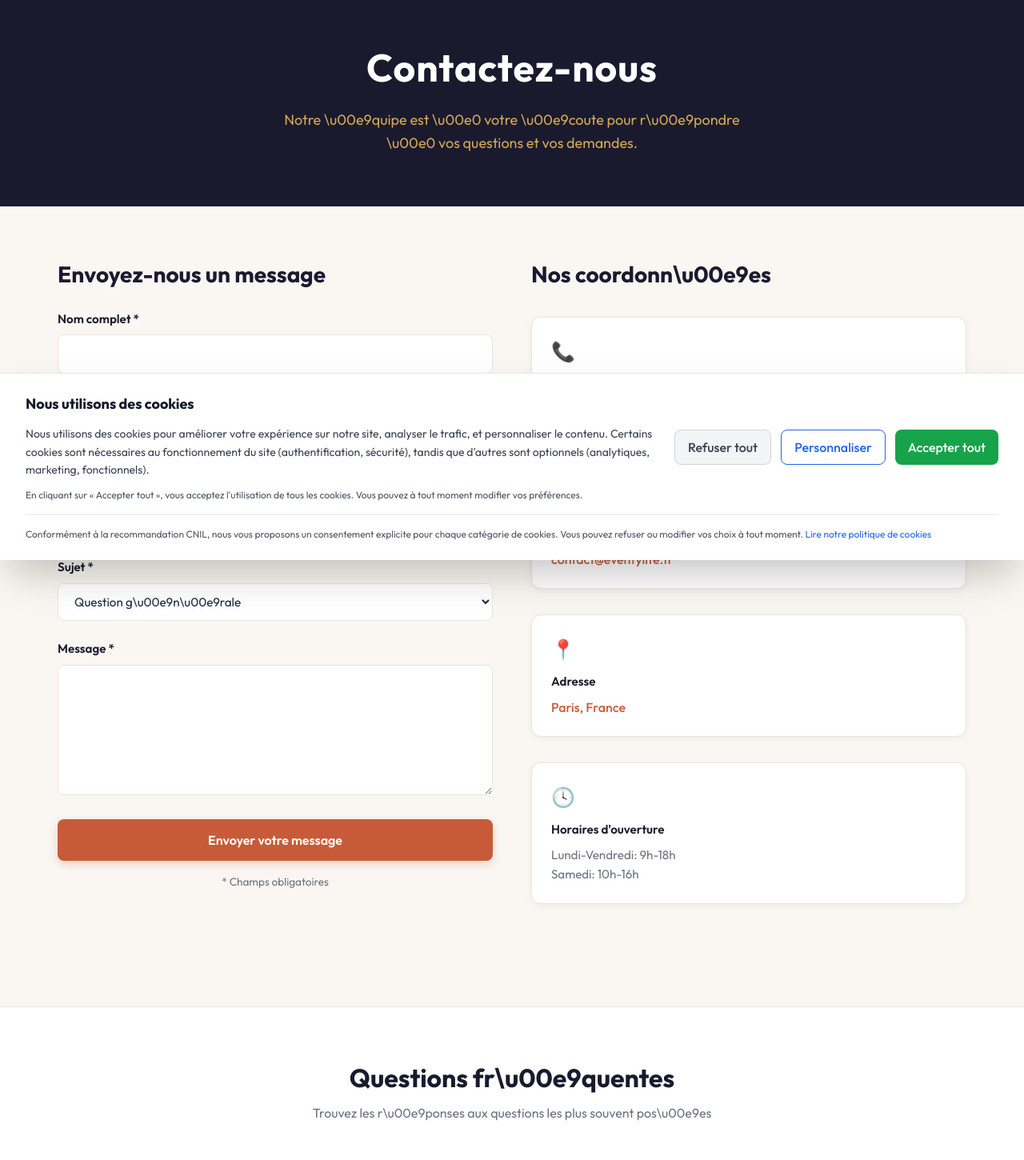
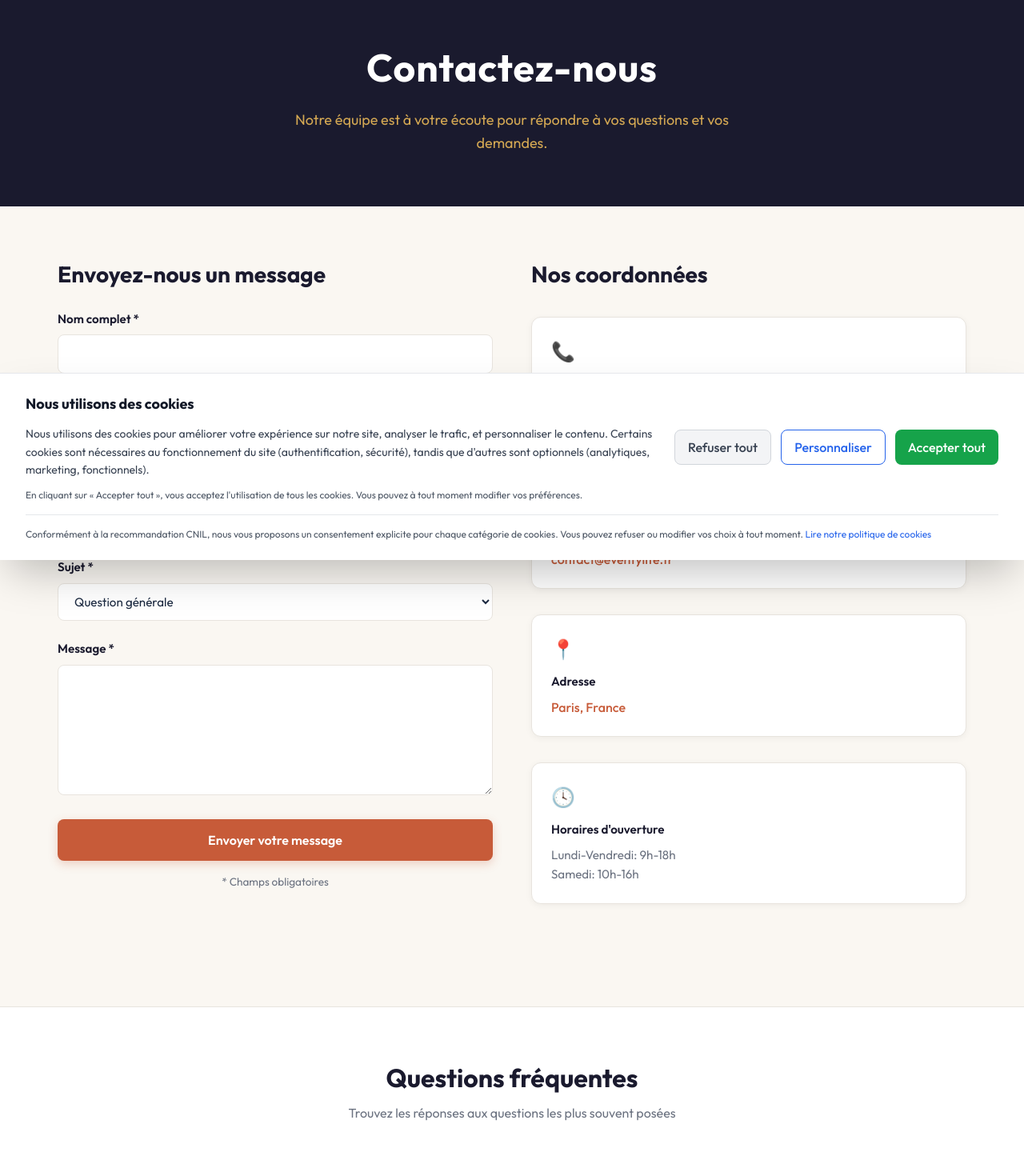
Before and after one commit to eventylife-hub/Eventylife, a Next.js app: page /contact in a window 1280 px wide. Shown: the part 100-1550 px from the top of the page at 80% size. Built offline with nearby package versions, Linux system fonts and the light colour scheme.

Commit message:
fix: replace unicode escapes with actual chars in contact

```diff
--- a/app/(public)/contact/page.tsx
+++ b/app/(public)/contact/page.tsx
@@ -17,19 +17,19 @@ const C = {
 
 const faqs = [
   {
-    question: 'Quel est le d\u00e9lai de r\u00e9ponse ?',
+    question: 'Quel est le délai de réponse ?',
     answer:
-      'Nous r\u00e9pondons \u00e0 toutes les demandes dans les 24 heures ouvr\u00e9es. Pour les demandes urgentes, appelez-nous directement.',
+      'Nous répondons à toutes les demandes dans les 24 heures ouvrées. Pour les demandes urgentes, appelez-nous directement.',
   },
   {
-    question: 'Puis-je modifier ma r\u00e9servation apr\u00e8s confirmation ?',
+    question: 'Puis-je modifier ma réservation après confirmation ?',
     answer:
-      'Oui, les modifications sont possibles jusqu\u0027\u00e0 30 jours avant la date du voyage, selon nos conditions g\u00e9n\u00e9rales.',
+      'Oui, les modifications sont possibles jusqu\u0027à 30 jours avant la date du voyage, selon nos conditions générales.',
   },
   {
     question: 'Comment devenir partenaire Eventy Life ?',
     answer:
-      'Nous accueillons les partenaires passionn\u00e9s. S\u00e9lectionnez "Partenariat" dans le formulaire et donnez-nous plus de d\u00e9tails.',
+      'Nous accueillons les partenaires passionnés. Sélectionnez "Partenariat" dans le formulaire et donnez-nous plus de détails.',
   },
 ];
 
@@ -178,7 +178,7 @@ export default function ContactPage() {
             lineHeight: '1.6',
           }}
         >
-          Notre \u00e9quipe est \u00e0 votre \u00e9coute pour r\u00e9pondre \u00e0 vos questions et vos demandes.
+          Notre équipe est à votre écoute pour répondre à vos questions et vos demandes.
         </p>
       </section>
 
@@ -224,7 +224,7 @@ export default function ContactPage() {
                   fontWeight: '500',
                 }}
               >
-                &#10003; Merci ! Votre message a \u00e9t\u00e9 envoy\u00e9 avec succ\u00e8s. Nous vous r\u00e9pondrons sous peu.
+                &#10003; Merci ! Votre message a été envoyé avec succès. Nous vous répondrons sous peu.
               </div>
             )}
 
@@ -317,7 +317,7 @@ export default function ContactPage() {
                 />
               </div>
 
-              {/* T\u00e9l\u00e9phone */}
+              {/* Téléphone */}
               <div style={{ marginBottom: '1.5rem' }}>
                 <label
                   htmlFor="telephone"
@@ -329,7 +329,7 @@ export default function ContactPage() {
                     marginBottom: '0.5rem',
                   }}
                 >
-                  T\u00e9l\u00e9phone
+                  Téléphone
                 </label>
                 <input
                   id="telephone"
@@ -402,10 +402,10 @@ export default function ContactPage() {
                     e.currentTarget.style.boxShadow = 'none';
                   }}
                 >
-                  <option value="generale">Question g\u00e9n\u00e9rale</option>
-                  <option value="reservation">R\u00e9servation</option>
+                  <option value="generale">Question générale</option>
+                  <option value="reservation">Réservation</option>
                   <option value="partenariat">Partenariat</option>
-                  <option value="reclamation">R\u00e9clamation</option>
+                  <option value="reclamation">Réclamation</option>
                   <option value="autre">Autre</option>
                 </select>
               </div>
@@ -514,10 +514,10 @@ export default function ContactPage() {
                 marginBottom: '2rem',
               }}
             >
-              Nos coordonn\u00e9es
+              Nos coordonnées
             </h2>
 
-            {/* Contact Item - T\u00e9l\u00e9phone */}
+            {/* Contact Item - Téléphone */}
             <div
               style={{
                 marginBottom: '2rem',
@@ -544,7 +544,7 @@ export default function ContactPage() {
                   marginBottom: '0.5rem',
                 }}
               >
-                T\u00e9l\u00e9phone
+                Téléphone
               </h3>
               <p
                 style={{
@@ -704,7 +704,7 @@ export default function ContactPage() {
               textAlign: 'center',
             }}
           >
-            Questions fr\u00e9quentes
+            Questions fréquentes
           </h2>
           <p
             style={{
@@ -714,7 +714,7 @@ export default function ContactPage() {
               marginBottom: '3rem',
             }}
           >
-            Trouvez les r\u00e9ponses aux questions les plus souvent pos\u00e9es
+            Trouvez les réponses aux questions les plus souvent posées
           </p>
 
           <div
@@ -772,7 +772,7 @@ export default function ContactPage() {
         }}
       >
         <p style={{ margin: '0 0 0.5rem 0', fontSize: '0.95rem' }}>
-          &copy; 2026 Eventy Life. Tous droits r\u00e9serv\u00e9s.
+          &copy; 2026 Eventy Life. Tous droits réservés.
         </p>
         <p style={{ margin: 0, fontSize: '0.85rem', color: C.muted }}>
           Plate-forme de voyages de groupe premium
```
